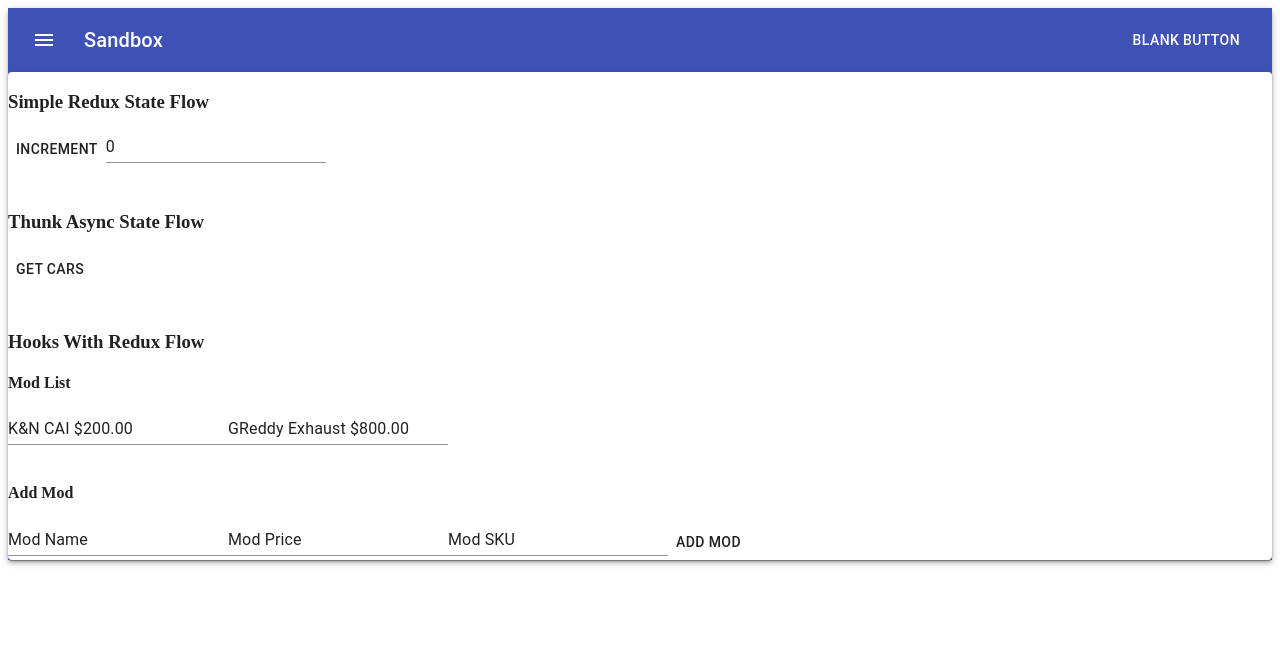
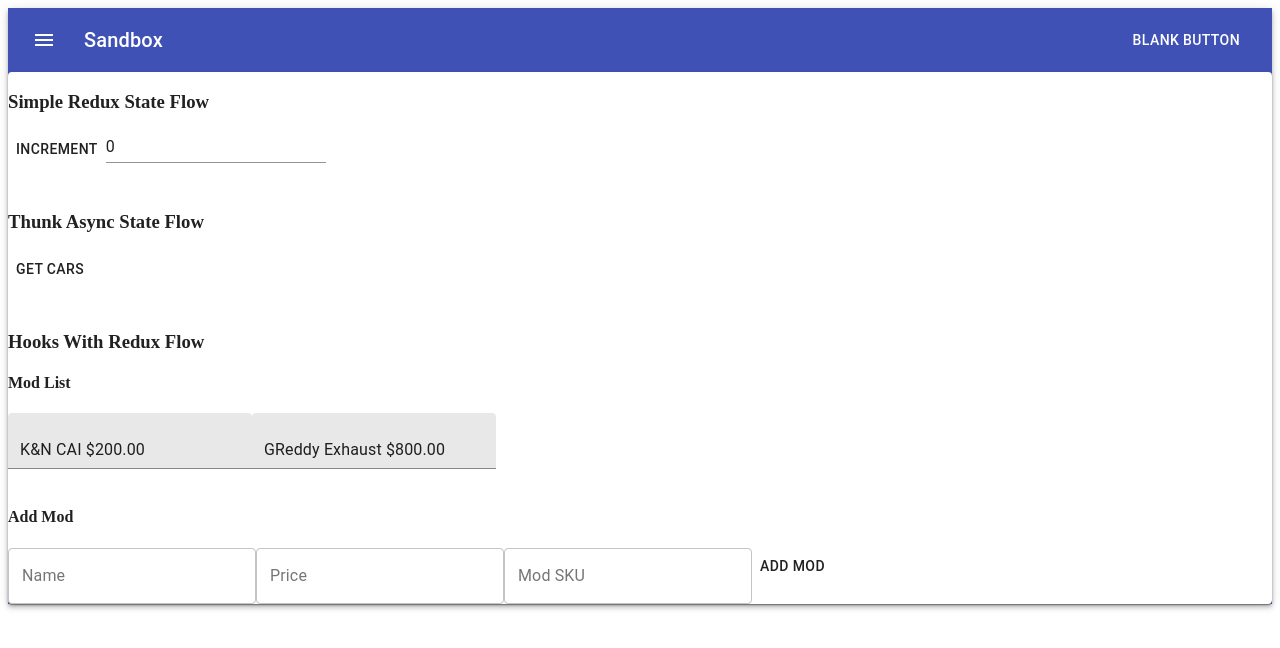
Before and after one commit to SgtRock91/ReactSandbox, a React (Create React App) app: page / in a window 1280 px wide. Shown: the top 648 px of the page. Built offline with nearby package versions, Linux system fonts and the light colour scheme.

Commit message:
added ability to add car mod

```diff
--- a/src/components/CarMods.js
+++ b/src/components/CarMods.js
@@ -1,11 +1,19 @@
 import React from 'react';
-import { useSelector } from 'react-redux'
+import { useSelector, useDispatch } from 'react-redux';
+import { setCarModName, setCarModPrice, setCarModSKU, addCarMod } from '../redux/actions'
+
 
 import Grid from '@material-ui/core/Grid';
 import { Button, TextField } from '@material-ui/core';
 
 const CarMods = (props) => {
-    const mods = useSelector(state => state.carMods.mods)
+    const dispatch = useDispatch()
+
+    const mods = useSelector(state => state.carMods.mods);
+    const name = useSelector(state => state.carMods.name);
+    const price = useSelector(state => state.carMods.price);
+    const sku = useSelector(state => state.carMods.sku);
+
 
     return (
         <div>
@@ -13,16 +21,16 @@ const CarMods = (props) => {
             <Grid>
                 {(mods || []).map(mod => {
                     return (
-                        <TextField xs={12} key={mod.sku} value={mod.name + ' ' + mod.price} />
+                        <TextField xs={12} variant="filled" key={mod.sku} value={mod.name + ' ' + mod.price} />
                     );
                 })}
             </Grid>
             <br/>
             <h4>Add Mod</h4>
-            <TextField xs={4} defaultValue='Mod Name' />
-            <TextField xs={4} defaultValue='Mod Price' />
-            <TextField xs={4} defaultValue='Mod SKU' />
-            <Button xs={12}>Add Mod</Button>
+            <TextField xs={4} label="Name" variant="outlined" value={name} onChange={(e) => {dispatch(setCarModName(e.target.value))}} />
+            <TextField xs={4} label="Price" variant="outlined" value={price} onChange={(e) => {dispatch(setCarModPrice(e.target.value))}} />
+            <TextField xs={4} label="Mod SKU" variant="outlined" value={sku} onChange={(e) => {dispatch(setCarModSKU(e.target.value))}} />
+            <Button xs={12} onClick={() => {dispatch(addCarMod())}}>Add Mod</Button>
         </div>
     );
 };
--- a/src/components/cars.js
+++ b/src/components/cars.js
@@ -14,7 +14,7 @@ const Cars = (props) => {
             <Grid>
                 {cars.map(car => {
                     return (
-                        <TextField xs={12} key={car.vin} value={car.vin + ' ' + car.make + ' ' + car.model} />
+                        <TextField variant="filled" xs={12} key={car.vin} value={car.vin + ' ' + car.make + ' ' + car.model} />
                     );
                 })}
             </Grid>
--- a/src/redux/actionTypes.js
+++ b/src/redux/actionTypes.js
@@ -1,2 +1,11 @@
-export const INCREMENT = "INCREMENT";
-export const SET_CARS = "SET_CARS";
+// Core
+export const INCREMENT = 'INCREMENT';
+
+// Cars
+export const SET_CARS = 'SET_CARS';
+
+// Car Mods
+export const SET_CAR_MOD_NAME = 'SET_CAR_MOD_NAME';
+export const SET_CAR_MOD_PRICE = 'SET_CAR_MOD_PRICE';
+export const SET_CAR_MOD_SKU = 'SET_CAR_MOD_SKU';
+export const ADD_CAR_MOD = 'ADD_CAR_MOD';
--- a/src/redux/actions.js
+++ b/src/redux/actions.js
@@ -1,15 +1,47 @@
-import { INCREMENT, SET_CARS } from "./actionTypes";
+// probably want to decompose once enough actions are in here
 
+import {
+  INCREMENT, // Core
+  SET_CARS, // Cars
+  SET_CAR_MOD_NAME, SET_CAR_MOD_PRICE, SET_CAR_MOD_SKU, ADD_CAR_MOD// CarMods
+ } from "./actionTypes";
+
+
+// Core
 export const increment = () => ({
   type: INCREMENT,
-  payload: {
-
-  }
 });
 
+// Cars
 export const setCars = cars => ({
   type: SET_CARS,
   payload: {
     cars
   }
 });
+
+// Car Mods
+export const setCarModName = name => ({
+  type: SET_CAR_MOD_NAME,
+  Payload: {
+    name
+  }
+});
+
+export const setCarModPrice = price => ({
+  type: SET_CAR_MOD_PRICE,
+  Payload: {
+    price
+  }
+});
+
+export const setCarModSKU = sku => ({
+  type: SET_CAR_MOD_SKU,
+  Payload: {
+    sku
+  }
+});
+
+export const addCarMod = () => ({
+  type: ADD_CAR_MOD,
+});
--- a/src/redux/reducers/carMods.js
+++ b/src/redux/reducers/carMods.js
@@ -1,3 +1,5 @@
+import { SET_CAR_MOD_NAME, SET_CAR_MOD_PRICE, SET_CAR_MOD_SKU, ADD_CAR_MOD } from '../actionTypes'
+
 const initialState = {
     mods: [{
       name: 'K&N CAI',
@@ -7,11 +9,24 @@ const initialState = {
       name: 'GReddy Exhaust',
       sku: '5555',
       price: '$800.00',
-    }]
+    }],
+    name: '',
+    price: '',
+    sku: '',
 };
 
 export default (state = initialState, action) => {
-  const actionType = (action || {}).type;
+  const { type, Payload: payload } = (action || {});
+
+  if(type === ADD_CAR_MOD) {
+    state.mods = state.mods.concat({ name: state.name, price: state.price, sku: state.sku});
+  } else if(type === SET_CAR_MOD_NAME) {
+    state.name = payload.name;
+  } else if(type === SET_CAR_MOD_PRICE) {
+    state.price = payload.price;
+  } else if(type === SET_CAR_MOD_SKU) {
+    state.sku = payload.sku;
+  }
 
   return state;
 };
```
